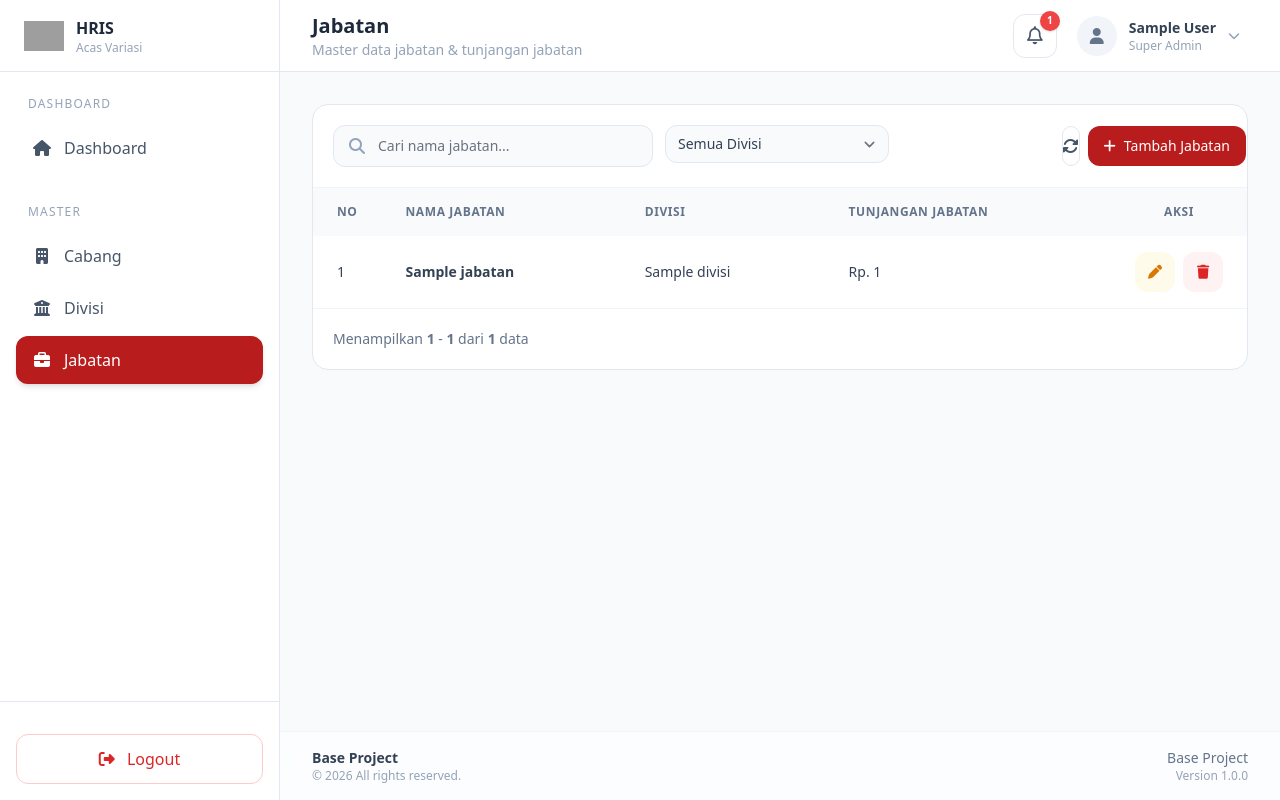
After one commit to denzonn/hris, a Laravel app: page /jabatan in a window 1280 px wide. The commit adds this page. Run offline with Laravel 12, Linux system fonts and the light colour scheme; a user stored in the database is signed in; data comes from the database, SQL or seed files in the repository; tables that the repository leaves empty hold one stand-in row (values such as "Sample post"); style sheets or scripts are compiled from the project's sources; some libraries are stand-ins or nearby versions; grey boxes are pictures that could not be loaded.

Commit message:
feat: add jabatan master and x-select component
Co-Authored-By: Claude Opus 5.5 <noreply@anthropic.com>

```diff
--- a/app/Http/Controllers/DivisiController.php
+++ b/app/Http/Controllers/DivisiController.php
@@ -43,6 +43,10 @@ class DivisiController extends Controller
 
     public function destroy(Divisi $divisi): JsonResponse
     {
+        if ($divisi->jabatan()->exists()) {
+            return response()->json(['message' => 'Divisi tidak bisa dihapus karena masih memiliki jabatan.'], 422);
+        }
+
         $divisi->delete();
 
         return response()->json(['message' => 'Divisi berhasil dihapus.']);
--- /dev/null
+++ b/app/Http/Controllers/JabatanController.php
@@ -0,0 +1,53 @@
+<?php
+
+namespace App\Http\Controllers;
+
+use App\Http\Requests\JabatanRequest;
+use App\Models\Divisi;
+use App\Models\Jabatan;
+use Illuminate\Http\JsonResponse;
+use Illuminate\Http\Request;
+use Illuminate\View\View;
+
+class JabatanController extends Controller
+{
+    public function index(): View
+    {
+        return view('pages.jabatan.index', ['divisi' => Divisi::orderBy('nama')->get(['id', 'nama'])]);
+    }
+
+    public function data(Request $request): JsonResponse
+    {
+        $search = $request->string('search')->trim()->value();
+
+        $data = Jabatan::query()
+            ->with('divisi:id,nama')
+            ->when($search, fn ($q) => $q->where('nama', 'like', "%{$search}%"))
+            ->when($request->integer('divisi_id'), fn ($q, $id) => $q->where('divisi_id', $id))
+            ->orderBy('nama')
+            ->paginate(min($request->integer('per_page', 10), 100));
+
+        return response()->json($data);
+    }
+
+    public function store(JabatanRequest $request): JsonResponse
+    {
+        Jabatan::create($request->validated());
+
+        return response()->json(['message' => 'Jabatan berhasil ditambahkan.']);
+    }
+
+    public function update(JabatanRequest $request, Jabatan $jabatan): JsonResponse
+    {
+        $jabatan->update($request->validated());
+
+        return response()->json(['message' => 'Jabatan berhasil diperbarui.']);
+    }
+
+    public function destroy(Jabatan $jabatan): JsonResponse
+    {
+        $jabatan->delete();
+
+        return response()->json(['message' => 'Jabatan berhasil dihapus.']);
+    }
+}
--- a/app/Models/Divisi.php
+++ b/app/Models/Divisi.php
@@ -3,10 +3,16 @@
 namespace App\Models;
 
 use Illuminate\Database\Eloquent\Model;
+use Illuminate\Database\Eloquent\Relations\HasMany;
 
 class Divisi extends Model
 {
     protected $table = 'divisi';
 
     protected $fillable = ['nama'];
+
+    public function jabatan(): HasMany
+    {
+        return $this->hasMany(Jabatan::class);
+    }
 }
--- /dev/null
+++ b/app/Models/Jabatan.php
@@ -0,0 +1,26 @@
+<?php
+
+namespace App\Models;
+
+use Illuminate\Database\Eloquent\Model;
+use Illuminate\Database\Eloquent\Relations\BelongsTo;
+
+class Jabatan extends Model
+{
+    protected $table = 'jabatan';
+
+    protected $fillable = ['nama', 'divisi_id', 'tunjangan_jabatan'];
+
+    protected function casts(): array
+    {
+        return [
+            'divisi_id' => 'integer',
+            'tunjangan_jabatan' => 'decimal:2',
+        ];
+    }
+
+    public function divisi(): BelongsTo
+    {
+        return $this->belongsTo(Divisi::class);
+    }
+}
--- a/resources/views/components/select.blade.php
+++ b/resources/views/components/select.blade.php
@@ -0,0 +1,20 @@
+@props(['name', 'label' => null, 'id' => null, 'placeholder' => null])
+
+@php($id ??= $name)
+
+<div>
+    @if ($label)
+        <label for="{{ $id }}" class="mb-1.5 block text-sm font-medium text-slate-700">{{ $label }}</label>
+    @endif
+
+    <select name="{{ $name }}" id="{{ $id }}"
+        {{ $attributes->merge(['class' => 'w-full rounded-xl border-slate-200 bg-slate-50 text-sm text-slate-700 focus:border-primary focus:bg-white focus:ring-primary']) }}>
+        @if ($placeholder)
+            <option value="">{{ $placeholder }}</option>
+        @endif
+        {{ $slot }}
+    </select>
+
+    {{-- diisi via JS saat validasi 422 --}}
+    <p data-error="{{ $name }}" class="mt-1 hidden text-xs text-red-600"></p>
+</div>
--- a/resources/views/includes/sidebar.blade.php
+++ b/resources/views/includes/sidebar.blade.php
@@ -83,7 +83,6 @@
                         Divisi
 
                     </a>
-{{-- BELUM AKTIF: aktifkan per fase (lihat docs/ROADMAP.md)
 
                     <a href="{{ route('jabatan') }}"
                         class="flex items-center gap-3 px-4 py-3 rounded-xl transition
@@ -94,6 +93,7 @@
                         Jabatan
 
                     </a>
+{{-- BELUM AKTIF: aktifkan per fase (lihat docs/ROADMAP.md)
 
                     <a href="{{ route('jobdesk') }}"
                         class="flex items-center gap-3 px-4 py-3 rounded-xl transition
@@ -329,7 +329,6 @@
                         Divisi
 
                     </a>
-{{-- BELUM AKTIF: aktifkan per fase (lihat docs/ROADMAP.md)
 
                     <a href="{{ route('jabatan') }}"
                         class="flex items-center gap-3 px-4 py-3 rounded-xl transition
@@ -340,6 +339,7 @@
                         Jabatan
 
                     </a>
+{{-- BELUM AKTIF: aktifkan per fase (lihat docs/ROADMAP.md)
 
                     <a href="{{ route('jobdesk') }}"
                         class="flex items-center gap-3 px-4 py-3 rounded-xl transition
--- /dev/null
+++ b/resources/views/pages/jabatan/index.blade.php
@@ -0,0 +1,211 @@
+@extends('layouts.app')
+
+@section('title', 'Jabatan')
+@section('page_title', 'Jabatan')
+@section('page_description', 'Master data jabatan & tunjangan jabatan')
+
+@section('content')
+    <div class="rounded-2xl border border-slate-200 bg-white">
+
+        <div class="flex flex-col gap-3 border-b border-slate-100 p-5 md:flex-row md:items-center md:justify-between">
+            <div class="flex w-full flex-col gap-3 md:flex-row">
+                <div class="relative w-full md:w-80">
+                    <i class="fa-solid fa-magnifying-glass absolute left-4 top-1/2 -translate-y-1/2 text-slate-400"></i>
+                    <input type="text" id="search" placeholder="Cari nama jabatan..."
+                        class="w-full rounded-xl border-slate-200 bg-slate-50 py-2.5 pl-11 text-sm focus:border-primary focus:ring-primary">
+                </div>
+                <div class="w-full md:w-56">
+                    <x-select name="filter_divisi" placeholder="Semua Divisi">
+                        @foreach ($divisi as $d)
+                            <option value="{{ $d->id }}">{{ $d->nama }}</option>
+                        @endforeach
+                    </x-select>
+                </div>
+            </div>
+
+            <div class="flex gap-2">
+                <button type="button" id="btnRefresh"
+                    class="h-10 w-10 rounded-xl border border-slate-200 text-slate-600 hover:bg-slate-100" title="Refresh">
+                    <i class="fa-solid fa-rotate"></i>
+                </button>
+                <button type="button" onclick="tambahJabatan()"
+                    class="flex shrink-0 items-center gap-2 rounded-xl bg-primary px-4 py-2.5 text-sm font-medium text-white hover:bg-primary_hover">
+                    <i class="fa-solid fa-plus"></i> Tambah Jabatan
+                </button>
+            </div>
+        </div>
+
+        <div class="overflow-x-auto">
+            <table class="w-full text-sm">
+                <thead class="bg-slate-50 text-left text-xs uppercase tracking-wider text-slate-500">
+                    <tr>
+                        <th class="px-6 py-4 w-12">No</th>
+                        <th class="px-6 py-4">Nama Jabatan</th>
+                        <th class="px-6 py-4">Divisi</th>
+                        <th class="px-6 py-4">Tunjangan Jabatan</th>
+                        <th class="px-6 py-4 text-center w-32">Aksi</th>
+                    </tr>
+                </thead>
+                <tbody id="tableData" class="divide-y divide-slate-100 text-slate-700"></tbody>
+            </table>
+        </div>
+
+        <div class="flex flex-col gap-3 border-t border-slate-100 p-5 md:flex-row md:items-center md:justify-between">
+            <div id="info" class="text-sm text-slate-500"></div>
+            <div id="pagination" class="flex flex-wrap gap-2"></div>
+        </div>
+    </div>
+
+    {{-- MODAL TAMBAH / EDIT --}}
+    <div id="modalJabatan"
+        class="modal-overlay fixed inset-0 z-[60] hidden bg-black/40 p-4 opacity-0 transition-opacity duration-300">
+        <div class="modal-content modal-box w-full max-w-lg -translate-y-6 scale-95 rounded-2xl bg-white shadow-2xl transition-all duration-300">
+            <div class="flex items-center justify-between border-b border-slate-100 px-6 py-4">
+                <h3 id="modalTitle" class="font-semibold text-slate-800">Tambah Jabatan</h3>
+                <button type="button" onclick="closeModal('modalJabatan')" class="text-slate-400 hover:text-slate-600">
+                    <i class="fa-solid fa-xmark"></i>
+                </button>
+            </div>
+
+            <form id="formJabatan" class="space-y-4 p-6">
+                @csrf
+                <x-input name="nama" label="Nama Jabatan" required />
+                <x-select name="divisi_id" label="Divisi" placeholder="Pilih divisi" required>
+                    @foreach ($divisi as $d)
+                        <option value="{{ $d->id }}">{{ $d->nama }}</option>
+                    @endforeach
+                </x-select>
+                <x-input name="tunjangan_jabatan" label="Tunjangan Jabatan (Rp)" inputmode="numeric" placeholder="0" />
+
+                <div class="flex justify-end gap-2 pt-2">
+                    <button type="button" onclick="closeModal('modalJabatan')"
+                        class="rounded-xl border border-slate-200 px-4 py-2.5 text-sm text-slate-600 hover:bg-slate-100">Batal</button>
+                    <button type="submit"
+                        class="rounded-xl bg-primary px-4 py-2.5 text-sm font-medium text-white hover:bg-primary_hover">Simpan</button>
+                </div>
+            </form>
+        </div>
+    </div>
+@endsection
+
+@push('addon-script')
+    <script>
+        const baseUrl = @json(url('jabatan'));
+        let rows = {};
+        let editId = null;
+
+        const esc = (v) => $('<div>').text(v ?? '').html();
+
+        function loadData(page = 1) {
+            ajaxRequest({
+                url: @json(route('jabatan.data')),
+                data: { page, search: $('#search').val(), divisi_id: $('#filter_divisi').val() },
+                before: () => loadingSkeleton('#tableData', 5, skeleton.table),
+                success(res) {
+                    rows = {};
+                    if (!res.data.length) {
+                        $('#tableData').html(emptyTable(5, 'Belum ada jabatan', 'Tambahkan jabatan baru.'));
+                    } else {
+                        $('#tableData').html(res.data.map((item, i) => {
+                            rows[item.id] = item;
+                            return `
+                                <tr class="hover:bg-slate-50">
+                                    <td class="px-6 py-4">${res.from + i}</td>
+                                    <td class="px-6 py-4 font-semibold">${esc(item.nama)}</td>
+                                    <td class="px-6 py-4">${esc(item.divisi?.nama ?? '-')}</td>
+                                    <td class="px-6 py-4">${formatRupiah(Math.round(item.tunjangan_jabatan))}</td>
+                                    <td class="px-6 py-4">
+                                        <div class="flex justify-center gap-2">
+                                            <button type="button" onclick="editJabatan(${item.id})" title="Edit"
+                                                class="h-10 w-10 rounded-xl bg-amber-50 text-amber-600 hover:bg-amber-100">
+                                                <i class="fa-solid fa-pen"></i>
+                                            </button>
+                                            <button type="button" onclick="hapusJabatan(${item.id})" title="Hapus"
+                                                class="h-10 w-10 rounded-xl bg-red-50 text-red-600 hover:bg-red-100">
+                                                <i class="fa-solid fa-trash"></i>
+                                            </button>
+                                        </div>
+                                    </td>
+                                </tr>`;
+                        }).join(''));
+                    }
+                    renderInfo('#info', res);
+                    renderPagination(res, 'loadData');
+                },
+                error: () => $('#tableData').html(tableError(5)),
+            });
+        }
+
+        function resetForm() {
+            $('#formJabatan')[0].reset();
+            $('#formJabatan [data-error]').addClass('hidden').text('');
+        }
+
+        function tambahJabatan() {
+            editId = null;
+            resetForm();
+            $('#modalTitle').text('Tambah Jabatan');
+            showModal('modalJabatan');
+        }
+
+        function editJabatan(id) {
+            const item = rows[id];
+            editId = id;
+            resetForm();
+            $('#modalTitle').text('Edit Jabatan');
+            $('#nama').val(item.nama);
+            $('#divisi_id').val(item.divisi_id);
+            $('#tunjangan_jabatan').val(formatRupiah(Math.round(item.tunjangan_jabatan), false));
+            showModal('modalJabatan');
+        }
+
+        function hapusJabatan(id) {
+            hapusData({
+                url: `${baseUrl}/${id}`,
+                name: esc(rows[id].nama),
+                reload: () => loadData(),
+            });
+        }
+
+        $(function() {
+            loadData();
+            debounceSearch('#search', () => loadData());
+            refreshData('#btnRefresh', '#search', () => loadData());
+            $('#filter_divisi').on('change', () => loadData());
+
+            $('#tunjangan_jabatan').on('input', function() {
+                $(this).val(formatRupiah(getNominal($(this).val()), false));
+            });
+
+            // Form ini juga memicu App.submitLoading() global (layouts/app), loading ditutup di success/error.
+            $('#formJabatan').on('submit', function(e) {
+                e.preventDefault();
+                const data = $(this).serializeArray().map((f) =>
+                    f.name === 'tunjangan_jabatan' ? { ...f, value: getNominal(f.value) } : f);
+                if (editId) data.push({ name: '_method', value: 'PUT' });
+
+                ajaxRequest({
+                    url: editId ? `${baseUrl}/${editId}` : baseUrl,
+                    type: 'POST',
+                    data: $.param(data),
+                    success(res) {
+                        App.loading.hide();
+                        closeModal('modalJabatan');
+                        showToast(res.message);
+                        loadData();
+                    },
+                    error(xhr) {
+                        App.loading.hide();
+                        if (xhr.status !== 422) {
+                            return Swal.fire({ icon: 'error', title: 'Gagal', text: xhr.responseJSON?.message ?? 'Terjadi kesalahan.' });
+                        }
+                        $('#formJabatan [data-error]').addClass('hidden').text('');
+                        $.each(xhr.responseJSON.errors, (field, msg) => {
+                            $(`#formJabatan [data-error="${field}"]`).removeClass('hidden').text(msg[0]);
+                        });
+                    },
+                });
+            });
+        });
+    </script>
+@endpush
--- a/routes/web.php
+++ b/routes/web.php
@@ -3,6 +3,7 @@
 use App\Http\Controllers\CabangController;
 use App\Http\Controllers\DashboardController;
 use App\Http\Controllers\DivisiController;
+use App\Http\Controllers\JabatanController;
 use Illuminate\Support\Facades\Route;
 
 Route::get('/', function () {
@@ -26,6 +27,12 @@ Route::middleware('auth')->group(function () {
         Route::post('divisi', [DivisiController::class, 'store'])->name('divisi.store');
         Route::put('divisi/{divisi}', [DivisiController::class, 'update'])->name('divisi.update');
         Route::delete('divisi/{divisi}', [DivisiController::class, 'destroy'])->name('divisi.destroy');
+
+        Route::get('jabatan', [JabatanController::class, 'index'])->name('jabatan');
+        Route::get('jabatan/data', [JabatanController::class, 'data'])->name('jabatan.data');
+        Route::post('jabatan', [JabatanController::class, 'store'])->name('jabatan.store');
+        Route::put('jabatan/{jabatan}', [JabatanController::class, 'update'])->name('jabatan.update');
+        Route::delete('jabatan/{jabatan}', [JabatanController::class, 'destroy'])->name('jabatan.destroy');
     });
 });
 
```
Also changed, not shown: app/Http/Requests/JabatanRequest.php (added, +32 -0 lines), tests/Feature/JabatanTest.php (added, +92 -0 lines), database/migrations/2026_11_19_000004_create_jabatan_table.php (added).
